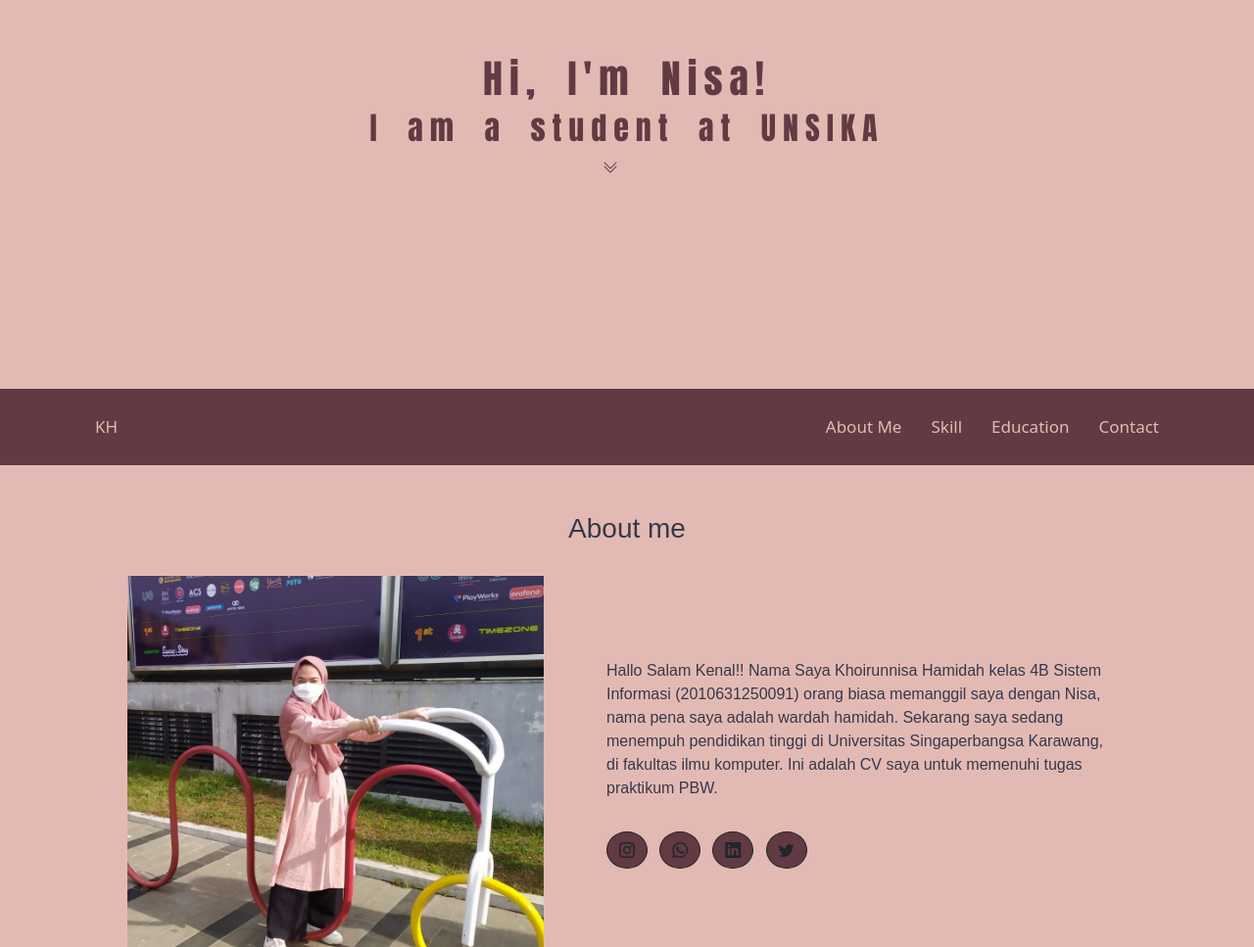
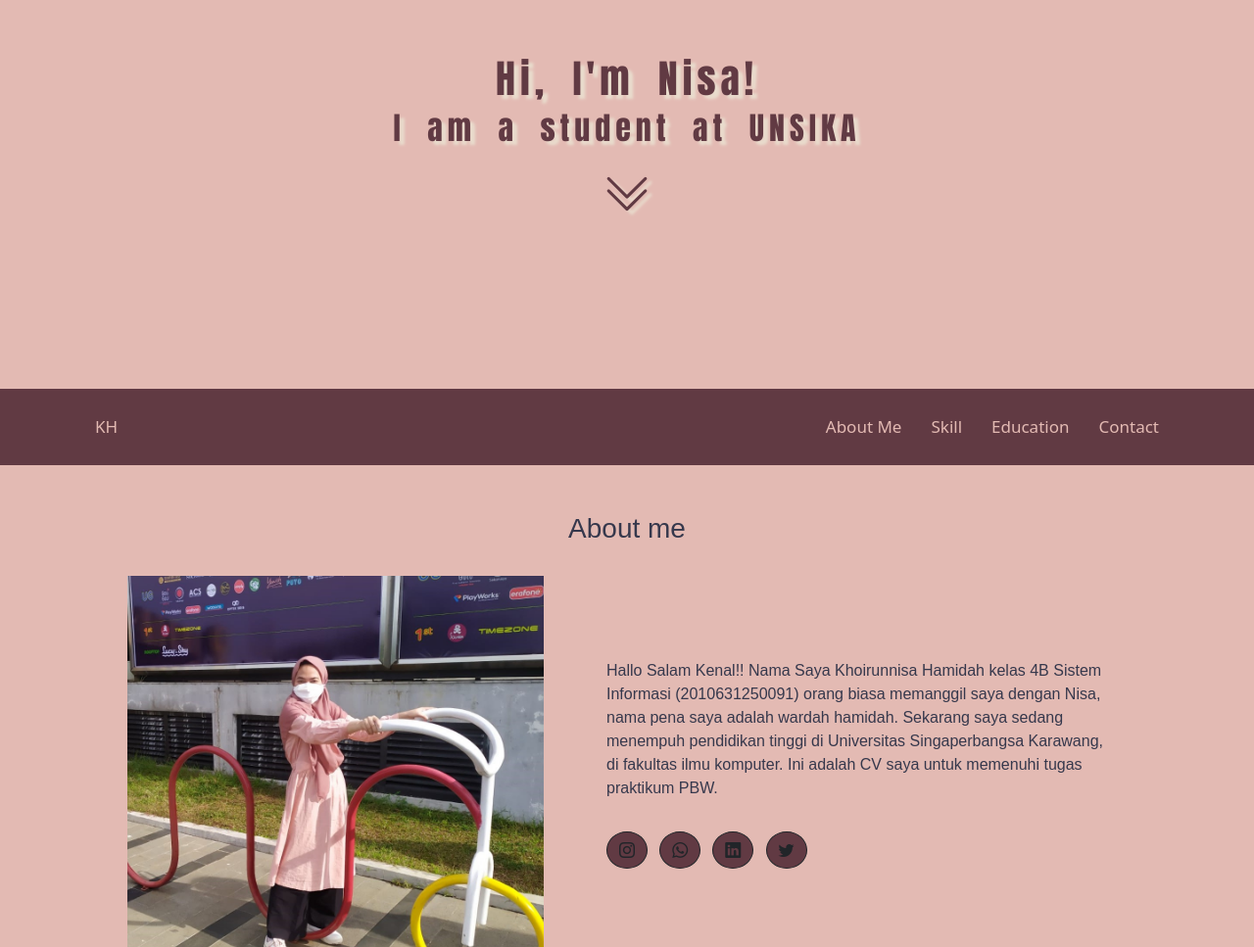
Before and after one commit to nisahhamidah/nisahhamidah.github.io, a plain HTML site: page index.html in a window 1280 px wide. Shown: the part 133-1100 px from the top of the page at 98% size. Drawn offline with nearby package versions, Linux system fonts and the light colour scheme.

Commit message:
Update cv.css

```diff
--- a/cv.css
+++ b/cv.css
@@ -4,9 +4,10 @@
     height: 530px;
     font-family: Impact, Haettenschweiler, 'Arial Narrow Bold', sans-serif;
     color: #613A43;
-    background-color: rgb(227, 186, 179);
     word-spacing: 10px;
-    letter-spacing: 7px;
+    letter-spacing: 5px;
+    font-size: 50px;
+    text-shadow:5px 4px 3px #E9dccd;
 
 }
 
```
